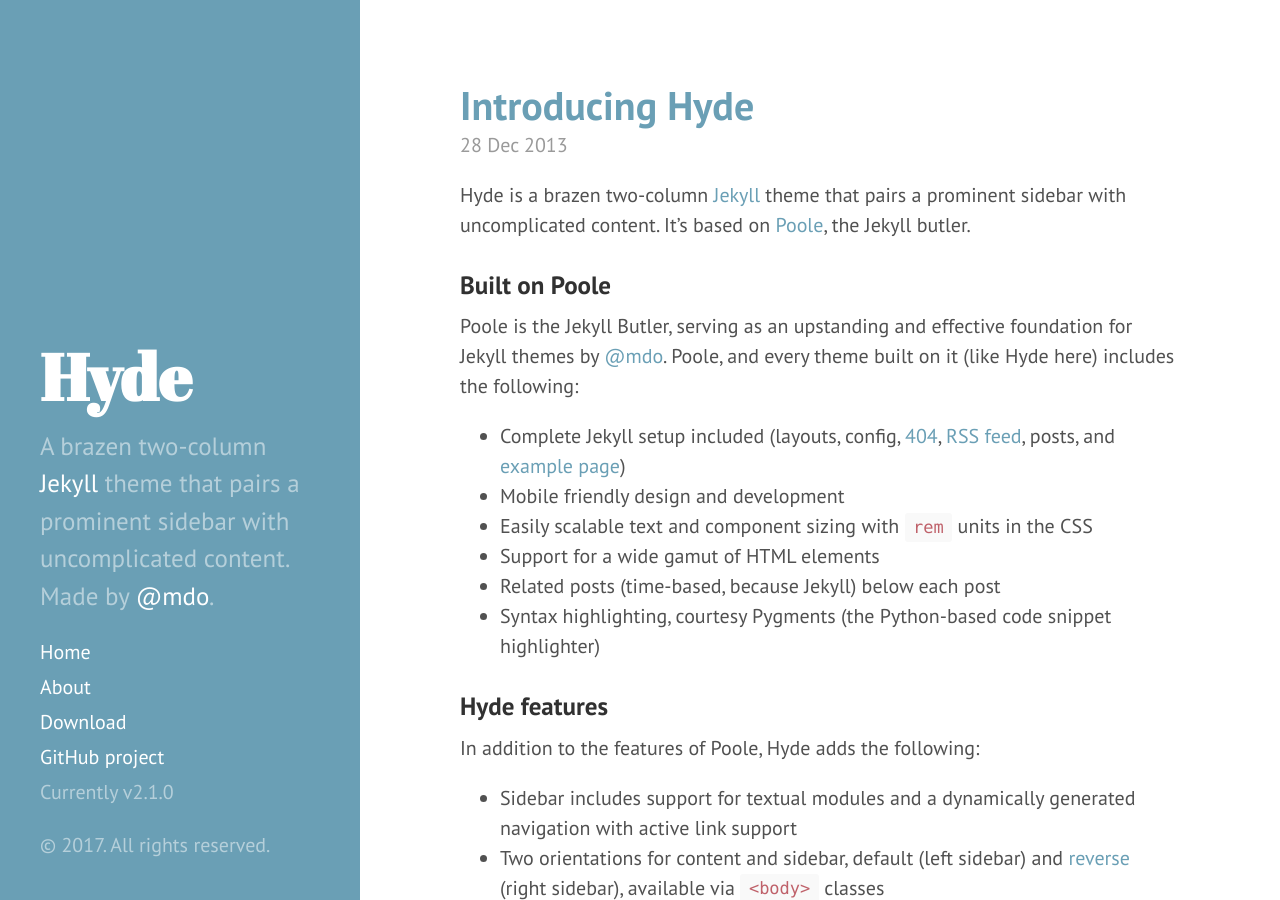
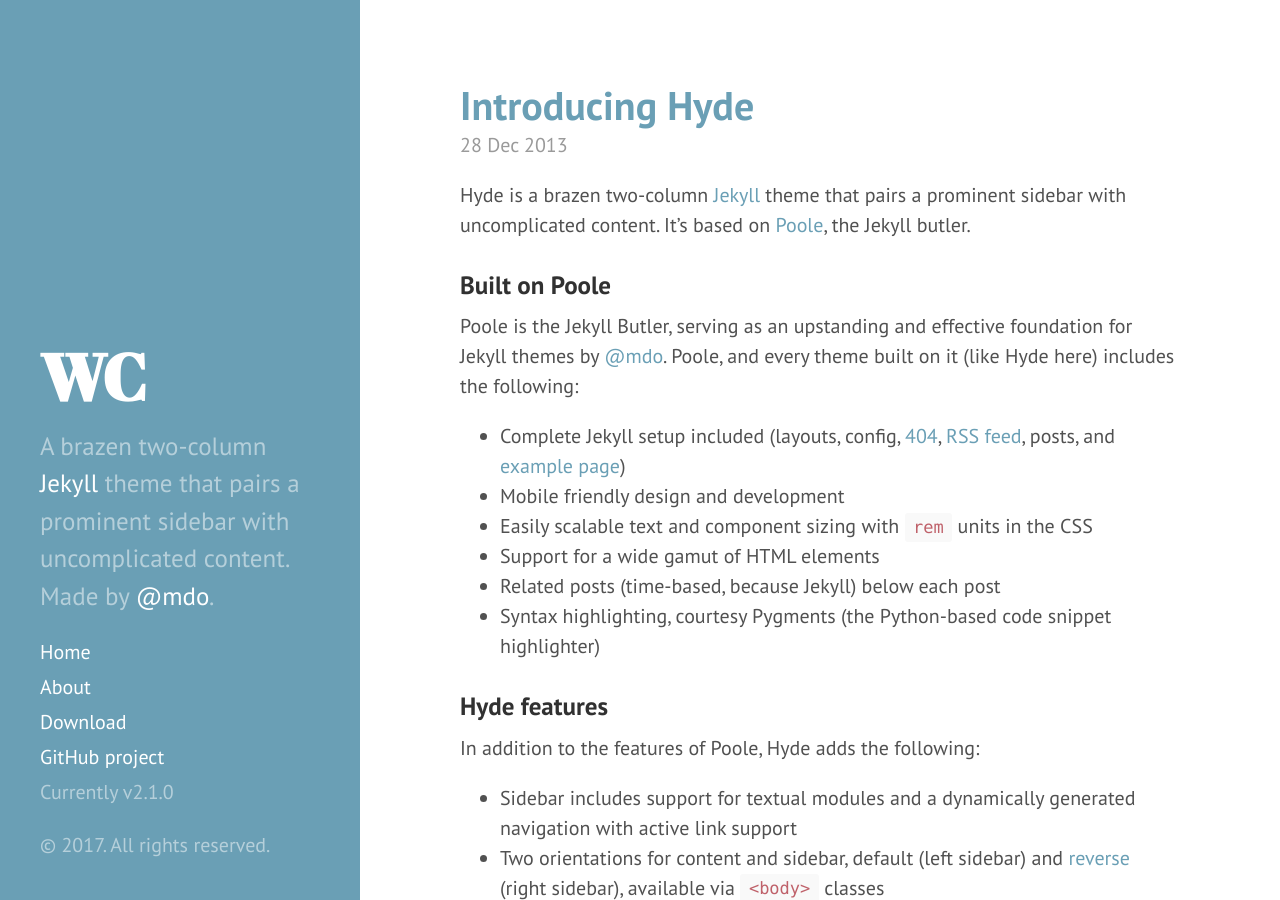
Before and after one commit to woogui/woogui.github.io, a Jekyll site: the page built from index.html, in a window 1280 px wide and 900 px high. Built offline with Jekyll 4.4.1, drawn with Linux system fonts in a browser that asks for light colours; Markdown is read by kramdown in place of the engine named in the settings; the list of posts is cut into pages by our own code.

Commit message:
change name

```diff
--- a/_config.yml
+++ b/_config.yml
@@ -6,7 +6,7 @@
 permalink:        pretty
 
 # Setup
-title:            Hyde
+title:            WC
 tagline:          'A Jekyll theme'
 description:      'A brazen two-column <a href="http://jekyllrb.com" target="_blank">Jekyll</a> theme that pairs a prominent sidebar with uncomplicated content. Made by <a href="https://twitter.com/mdo" target="_blank">@mdo</a>.'
 url:              http://hyde.getpoole.com
```
